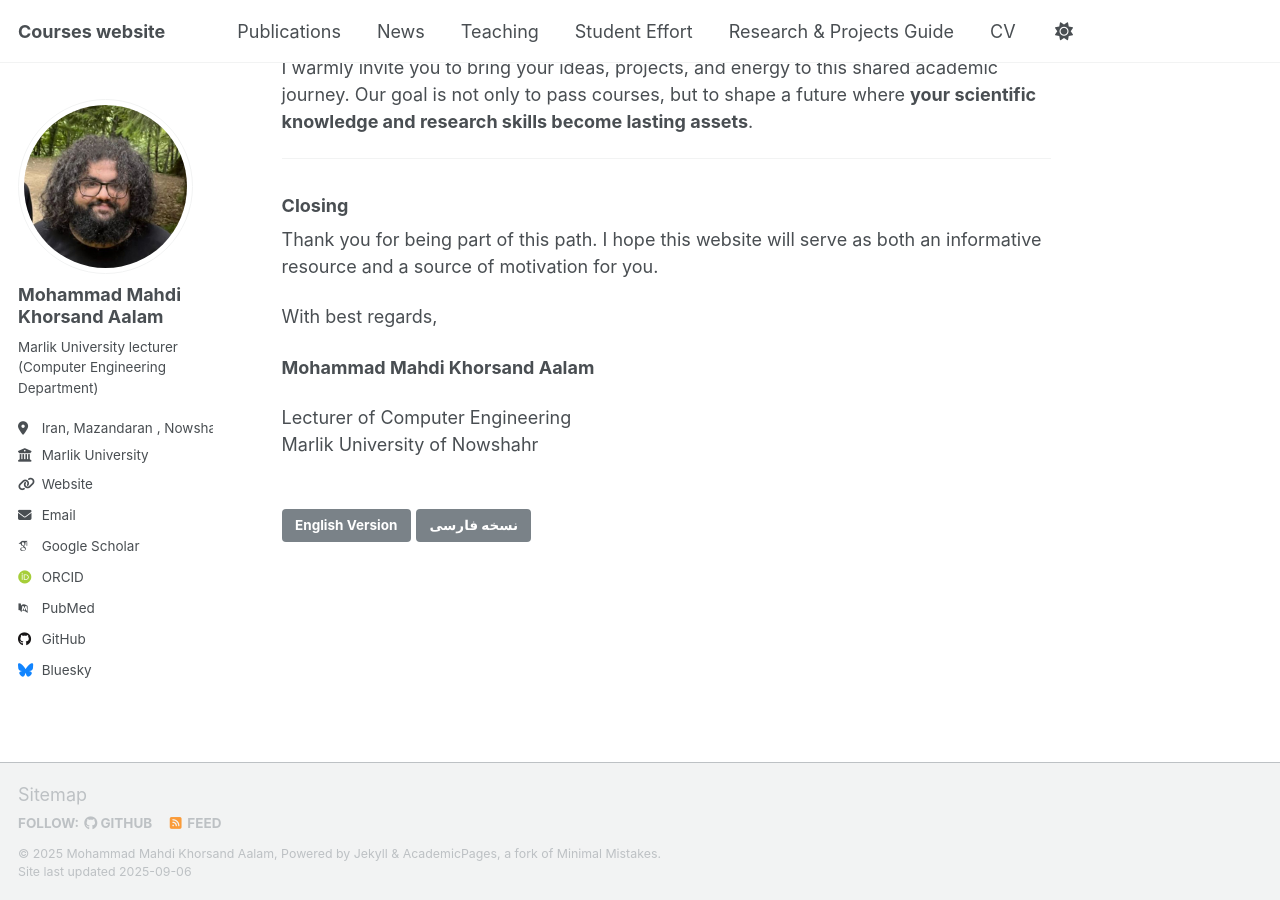
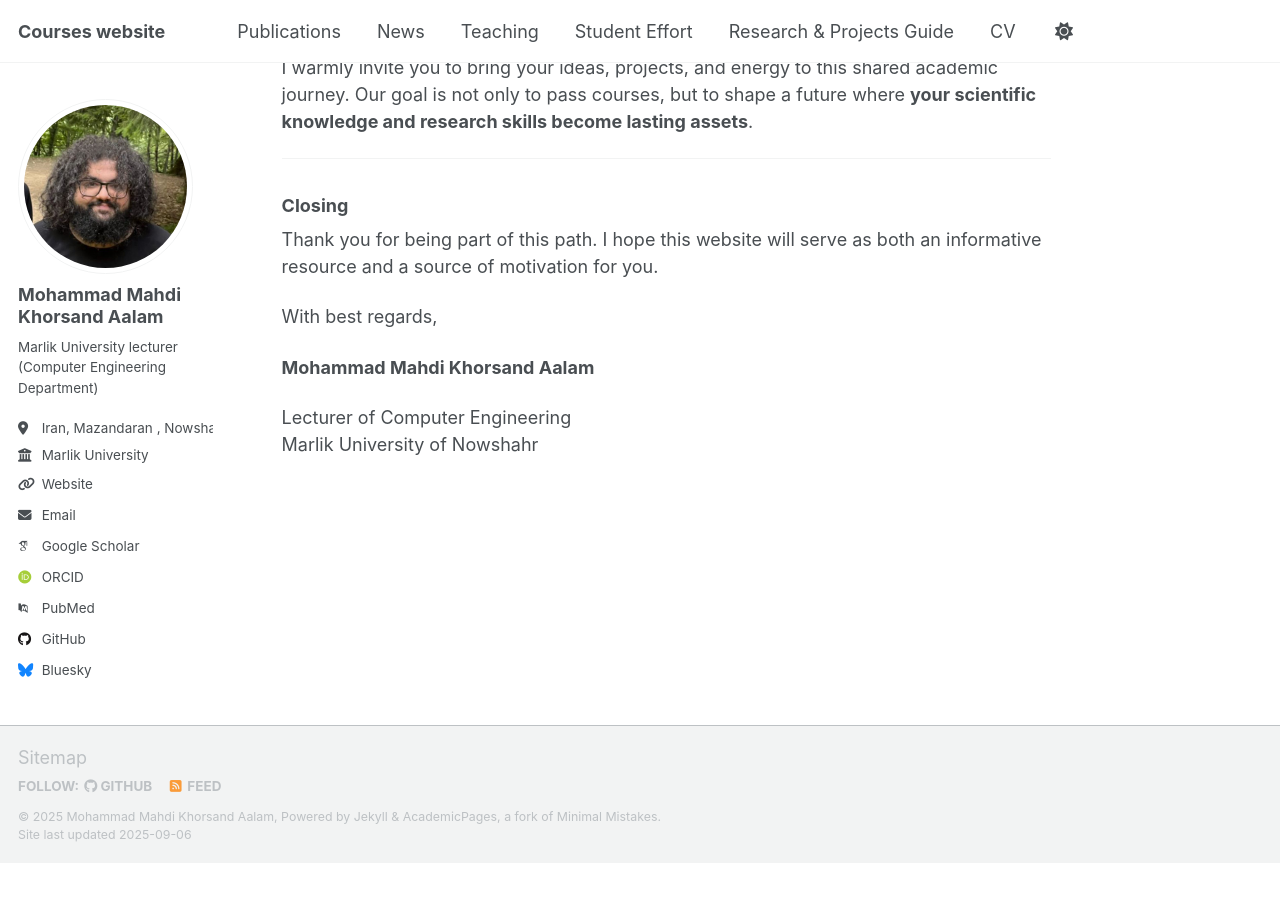
Before and after one commit to OOiiOOiiOO/OOiiOOiiOO.github.io, a Jekyll site: the page built from _pages/about.md, in a window 1280 px wide and 900 px high, scrolled down 767 px. Built offline with Jekyll 4.4.1, drawn with Linux system fonts in a browser that asks for light colours; some web fonts are replaced; a script that is not in the unit is left out; after the commit the page ends 1630 px from its top, so only the background shows below that.

Commit message:
Update about.html

```diff
--- a/_layouts/about.html
+++ b/_layouts/about.html
@@ -19,7 +19,7 @@ layout: default
 
 
   <article class="page" itemscope itemtype="http://schema.org/CreativeWork">
-    {% include language-switcher.html %}
+
     {% if page.title %}<meta itemprop="headline" content="{{ page.title | markdownify | strip_html | strip_newlines | escape_once }}">{% endif %}
     {% if page.excerpt %}<meta itemprop="description" content="{{ page.excerpt | markdownify | strip_html | strip_newlines | escape_once }}">{% endif %}
     {% if page.date %}<meta itemprop="datePublished" content="{{ page.date | date: "%B %d, %Y" }}">{% endif %}
@@ -28,7 +28,7 @@ layout: default
     <div class="page__inner-wrap">
       {% unless page.header.overlay_color or page.header.overlay_image %}
         <header>
-
+          {% include language-switcher.html %}
           {% if page.title %}<h1 class="page__title" itemprop="headline">{{ page.title | markdownify | remove: "<p>" | remove: "</p>" }}</h1>{% endif %}
           {% if page.read_time %}
             <p class="page__meta"><i class="fa fa-clock" aria-hidden="true"></i> {% include read-time.html %}</p>
@@ -61,9 +61,9 @@ layout: default
 
       {% include post_pagination.html %}
     </div>
-    {% include language-switcher.html %}
+
     {% if site.comments.provider and page.comments %}
-    {% include language-switcher.html %}
+
       {% include comments.html %}
     {% endif %}
   </article>
@@ -75,7 +75,7 @@ layout: default
         <h4 class="page__related-title">{{ site.data.ui-text[site.locale].related_label | default: "You May Also Enjoy" }}</h4>
       {% endif %}
       <div class="grid__wrapper">
-        {% include language-switcher.html %}
+
         {% for post in site.related_posts limit:4 %}
           {% include archive-single.html type="grid" %}
         {% endfor %}
```
